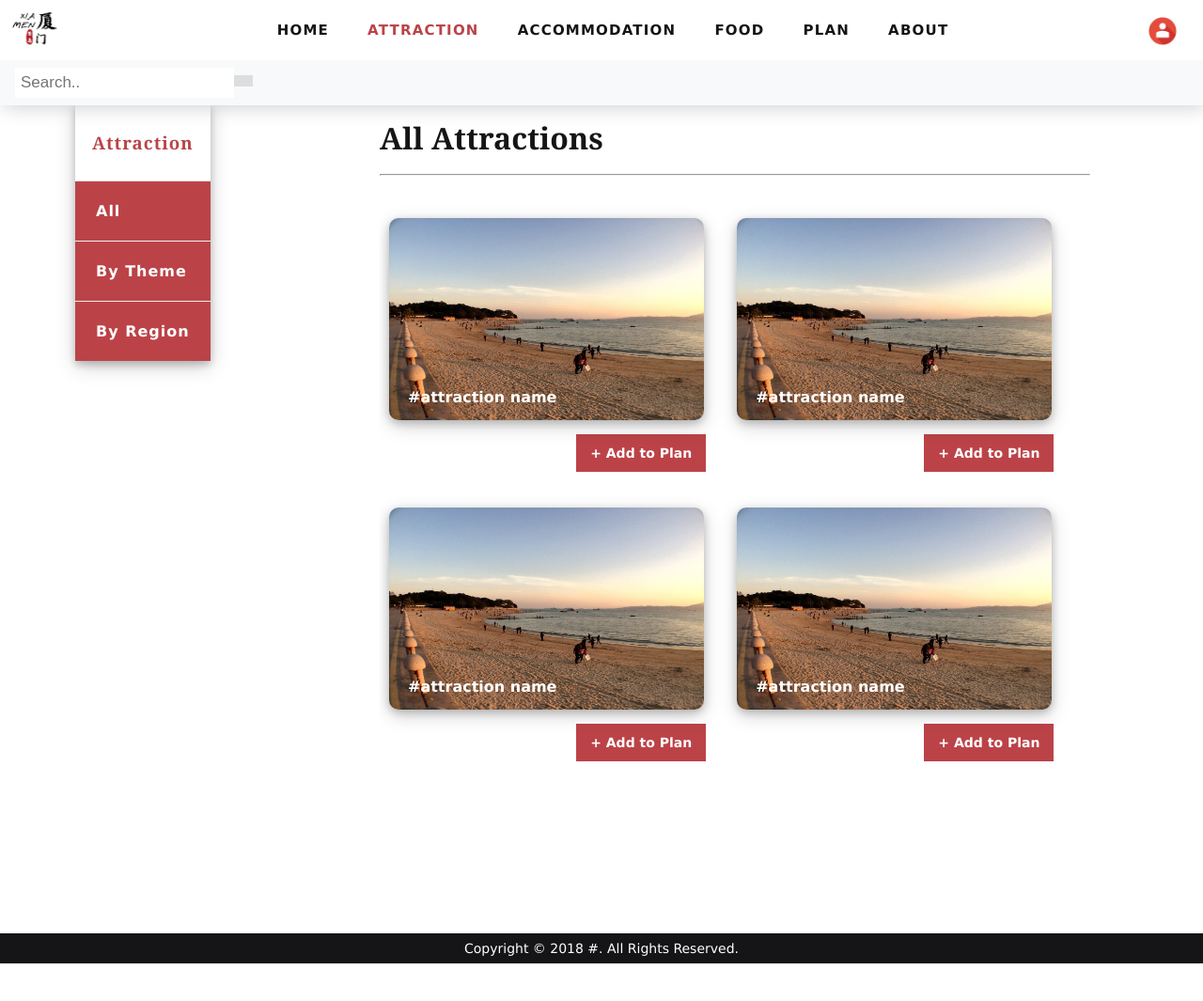
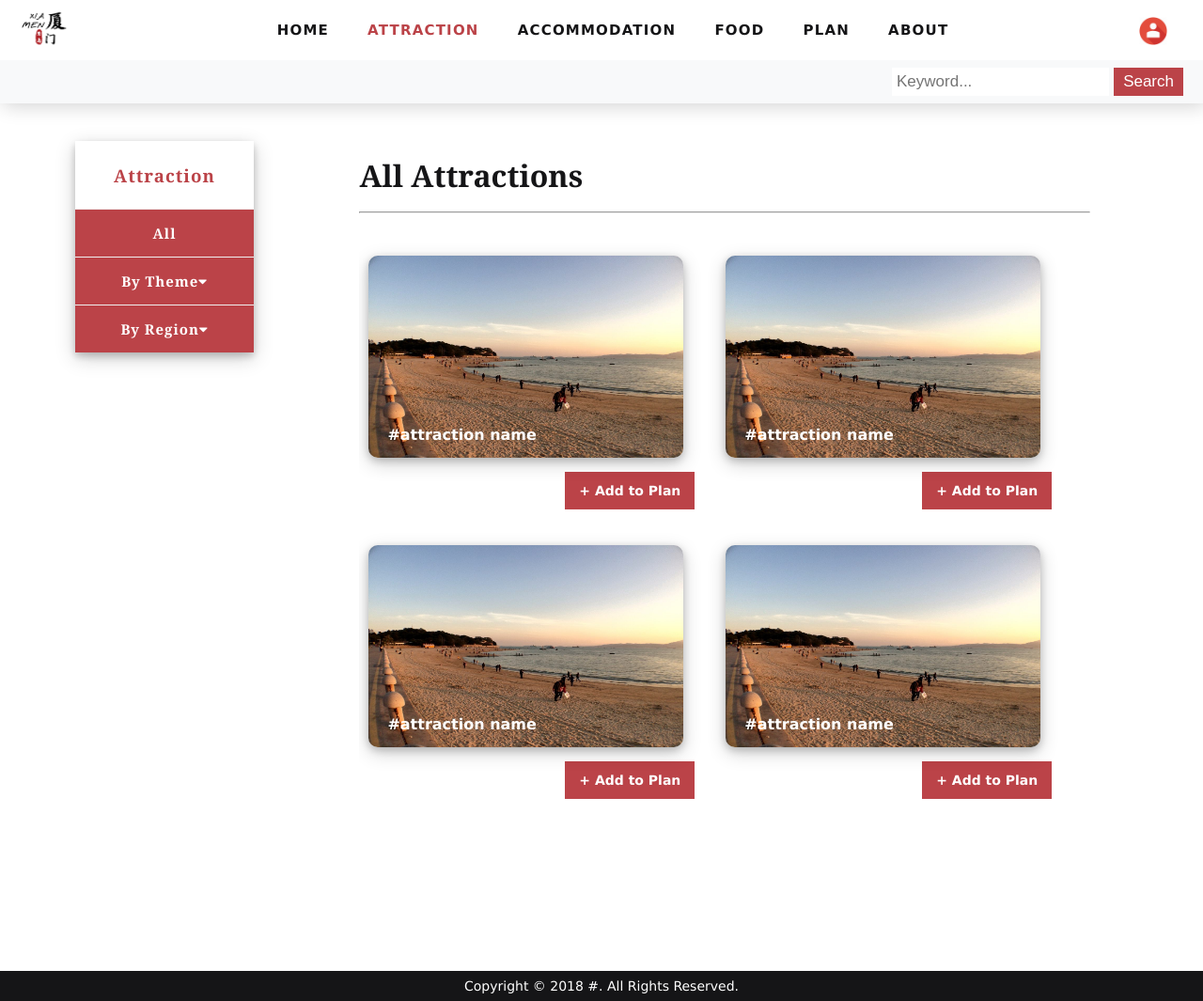
Before and after one commit to Ddsluke/Tourism-website, a PHP site: page /attraction.html in a window 1280 px wide. Shown: the whole page at 94% size. Before the commit the page ends 1025 px from the top, so only its background shows below. Run offline with PHP 8.4, Linux system fonts and the light colour scheme.

Commit message:
modify sidebar

```diff
--- a/Html/attraction.html
+++ b/Html/attraction.html
@@ -6,6 +6,9 @@
 	<meta name="viewport" content="width=device-width, initial-scale=1.0">
 	<link type="text/css" rel="stylesheet" href="css/style.css">
 	<link type="text/css" rel="stylesheet" href="css/imgGallery.css">
+	<link rel="stylesheet" href="https://cdnjs.cloudflare.com/ajax/libs/font-awesome/4.7.0/css/font-awesome.min.css">
+
+
 
 </head>
 
@@ -26,11 +29,11 @@
 					<li><a href="Login.html"><img src="img/account_icon.png" alt="account"></a></li>
 				</div>
 			</div>
-			<div class="navbar">
+			<div class="searchbar">
 				<div class="search-container">
-					<form action="/action_page.php">
-					  <input type="text" placeholder="Search.." name="search">
-					  <button type="submit"></button>
+					<form action="/action_page#.php">
+					  <input type="text" placeholder="Keyword..." name="search">
+					  <button type="submit">Search</button>
 					</form>
 				</div>
 			</div>
@@ -38,14 +41,22 @@
 </div>
 <div class="wrapper" id="top">
 	<!-- main body -->
-	<main class="hoc container clear">
+	<main class="container">
 		<div class="sidebar">
 			<h3>Attraction</h3>
-			<ul>
-			  <li><a href="#">All</a></li>
-			  <li><a href="#">By Theme</a></li>
-			  <li><a href="#">By Region</a></li>
-			</ul>
+			<a href="#">All</a>
+			<a class="dropdown">By Theme<i class="fa fa-caret-down"></i></a>
+			 	<div class="dropdown-container">
+					<a href="#">Viewing</a>
+					<a href="#">Entertainment</a>
+					<a href="#">Shopping</a>
+				 </div>
+			<a class="dropdown">By Region<i class="fa fa-caret-down"></i></a>
+			 	<div class="dropdown-container">
+					<a href="#">Hong Kong Island</a>
+					<a href="#">Kowloon</a>
+					<a href="#">New Territories</a>
+				 </div>
 		</div>
 
 		<div class="content">
@@ -94,5 +105,24 @@
 
 
 
+
+	<script>
+	/* Loop through all dropdown buttons to toggle between hiding and showing its dropdown content - This allows the user to have multiple dropdowns without any conflict */
+	var dropdown = document.getElementsByClassName("dropdown");
+	var i;
+
+	for (i = 0; i < dropdown.length; i++) {
+	  dropdown[i].addEventListener("click", function() {
+		this.classList.toggle("active");
+		var dropdownContent = this.nextElementSibling;
+		if (dropdownContent.style.display === "block") {
+		  dropdownContent.style.display = "none";
+		} else {
+		  dropdownContent.style.display = "block";
+		}
+	  });
+	}
+	</script>
+
 </body>
 </html>
--- a/Html/css/style.css
+++ b/Html/css/style.css
@@ -5,7 +5,7 @@ body{
 	margin: 0px;
 }
 
-h1, h2, h3, h4, h5, h6, .heading{font-family:Georgia, "Times New Roman", Times, serif;}
+h1, h2, h3, h4, h5, h6, .heading, .sidebar{font-family:Georgia, "Times New Roman", Times, serif;}
 
 /* definition list: style list items */
 dt{
@@ -48,7 +48,7 @@ It should be used in conjunction with a second class or ID
 }
 
 /* padding a sub-setion page */
-.container{padding:110px 120px 100px 80px;}
+.container{padding:150px 120px 100px 80px;}
 
 /* convenient for element's position justify */
 .fl_left, .imgl{float:left;}
@@ -79,43 +79,32 @@ It should be used in conjunction with a second class or ID
 	text-align:center;
 }
 
-.navbar {
+.searchbar {
   position: relative;
-  display: -ms-flexbox;
-  display: flex;
-  -ms-flex-wrap: wrap;
-  flex-wrap: wrap;
-  -ms-flex-align: center;
-  align-items: center;
-  -ms-flex-pack: justify;
-  justify-content: space-between;
   padding: 0.5rem 1rem;
   background-color: #f8f9fa !important;
+  text-align:right;
 }
 
-.navbar .search-container {
-  float: right;
-}
-
-.navbar input[type=text] {
-  padding: 6px;
+.searchbar input[type=text] {
+  padding: 5px;
   font-size: 17px;
   border: none;
 }
 
-.navbar .search-container button {
-  float: right;
-  padding: 6px 10px;
-  margin-top: 8px;
-  margin-right: 16px;
-  background: #ddd;
+.searchbar .search-container button {
+  padding: 5px 10px;
+  margin-right: 5px;
+  color:#FFFFFF;
+  background-color:#BB4348;
   font-size: 17px;
   border: none;
   cursor: pointer;
+	text-decoration:none;
 }
 
 #logo{
-	padding: 0px 25px 0px 0px;
+	padding: 0px 25px 0px 10px;
 	margin: 10px;
 }
 
@@ -124,10 +113,13 @@ It should be used in conjunction with a second class or ID
 	width:55px;
 }
 
+#account {
+	margin-right: 20px;
+}
+
 #account img{
 	height: 30px;
 	width: 30px;
-	padding-right: 10px;
 	margin-bottom: -8px;
 	margin-top: -8px;
 }
@@ -234,7 +226,7 @@ It should be used in conjunction with a second class or ID
 /* left float sidebar */
 .sidebar{
 	height:auto;
-	width:auto;
+	width:190px;
 	position:fixed!important;
 	z-index:1;
 	overflow:auto;
@@ -243,39 +235,46 @@ It should be used in conjunction with a second class or ID
 	box-shadow: 0 4px 8px 0 rgba(0, 0, 0, 0.2), 0 6px 20px 0 rgba(0, 0, 0, 0.19);
 }
 
-.sidebar ul{
+.sidebar a{
 	background-color:#BB4348;
-	list-style-type: none;
-	margin : 0;
-	padding: 0;
-}
-
-.sidebar li{
-
-}
-
-.sidebar a{
 	display: block;
 	text-decoration: none;
 	color: #fff;
-	padding: 22px;
+	padding: 15px 20px;
 	border-top: 1px solid #F0F0F0;
+	font-size:15px;
+	text-align: center;
 }
 
 .sidebar a:hover{
 	box-shadow: 2px 2px 15px 0 rgba(0, 0, 0, 0.2);
-
 }
 
 .sidebar h3{
 	color: #BB4348;
 	text-align: center;
-	padding-bottom:10px;
-	padding-top:10px;
+	padding:5px;
+}
+
+.dropdown {
+    cursor: pointer;
+}
+
+.dropdown-container {
+    display: none;
+    background-color: #BB4348;
+    padding-left: 8px;
+}
+
+.dropdown-container a{
+	color: #151517;
+	padding: 10px;
+	background-color: #FFF;
+	text-align: left;
 }
 
 .content {
-	margin-left:30%;
+	margin-left:28%;
 	background-color: #FFFFFF;
 	color: #151517;
 	line-height: 200%;
```
